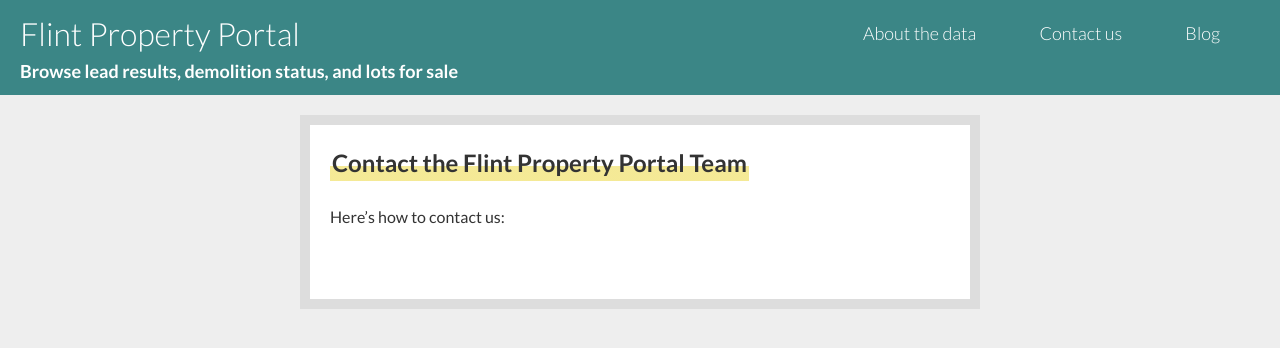
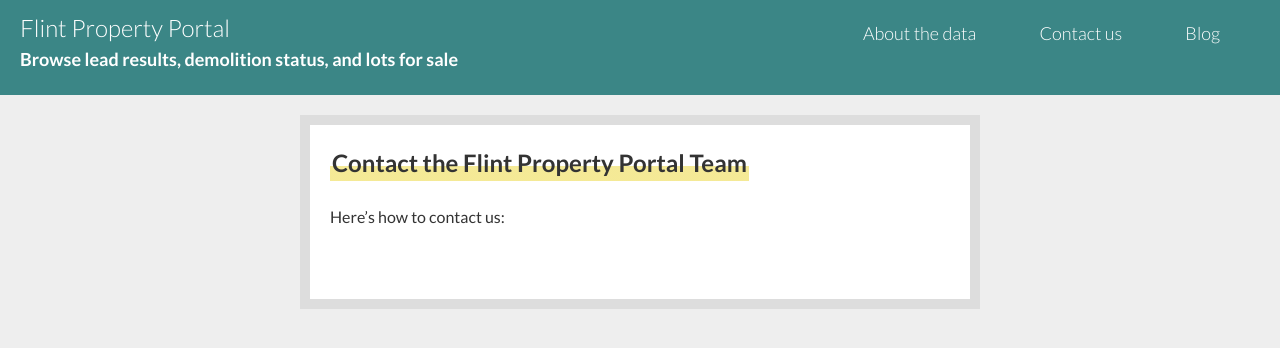
Before and after one commit to loveland/flint, a Jekyll site: the page built from contact.md, in a window 1280 px wide. Shown: the top 348 px of the page. Built offline with Jekyll 4.4.1, drawn with Linux system fonts in a browser that asks for light colours; nearby versions of some CDN libraries.

Commit message:
Tweak styles

```diff
--- a/_includes/header.html
+++ b/_includes/header.html
@@ -9,7 +9,7 @@
     <nav class="site-nav">
       <a href="{{ '/about' | prepend: site.baseurl }}">About the data</a>
       <a href="{{ '/contact' | prepend: site.baseurl }}">Contact us</a>
-      <a href="{{ '/blog' | prepend: site.baseurl }}">Blog</a>
+      <a href="http://flintpropertyportal.tumblr.com">Blog</a>
     </nav>
 
   </div>
--- a/_sass/_base.scss
+++ b/_sass/_base.scss
@@ -56,6 +56,7 @@
 
     h1 {
         font-weight: 300;
+        font-size: 24px;
     }
 
     h2 {
@@ -87,6 +88,7 @@
             text-align: left;
             font-size: $size-mid;
 
+            &.active,
             &:hover {
                 background: lighten($background, 10%);
             }
@@ -102,8 +104,10 @@
 
 .page-content {
     background: #eee;
-    overflow: scroll;
+    overflow-y: scroll;
+    overflow-x: hidden;
 
+    section.post,
     article.post {
         background: #fff;
         max-width: 680px;
@@ -117,6 +121,7 @@
             display: inline-block;
             padding: 0px 2px;
             margin-bottom: 1em;
+            font-size: 24px;
         }
 
         p {
```
